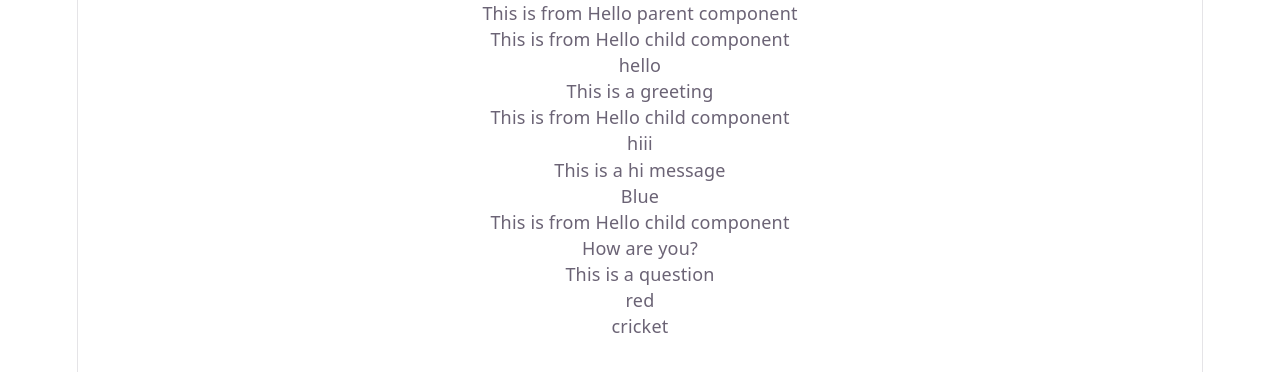
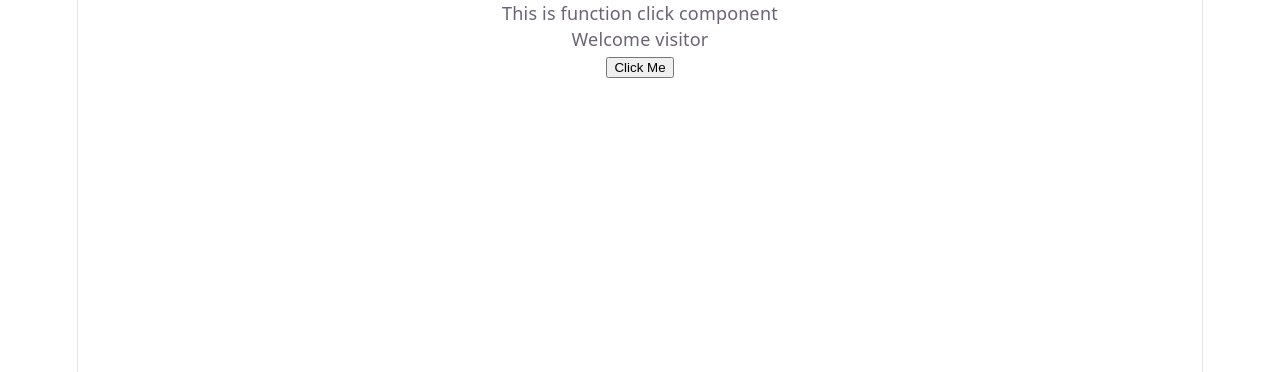
Before and after one commit to manidev-ux/code-evol-react-repo, a React (Vite) app: page / in a window 1280 px wide. Shown: the top 372 px of the page. Built offline with nearby package versions, Linux system fonts and the light colour scheme.

Commit message:
event handling commit

```diff
--- a/src/App.jsx
+++ b/src/App.jsx
@@ -1,9 +1,9 @@
-import HelloPar from "./components/De-structuring/HelloPar";
+import FunctionClick from "./components/EventHandling/FunctionClick";
 
 function App() {
   return (
     <div>
-      <HelloPar />
+      <FunctionClick />
     </div>
   );
 }
--- /dev/null
+++ b/src/components/EventHandling/FunctionClick.jsx
@@ -0,0 +1,26 @@
+import React, { Component } from "react";
+
+class FunctionClick extends Component {
+  constructor(props) {
+    super(props);
+
+    this.state = {
+      message: "Welcome visitor",
+    };
+  }
+  changeHandler() {
+    this.setState({
+      message: "Thank you for subscribing",
+    });
+  }
+  render() {
+    return (
+      <>
+        <p>This is function click component</p>
+        <p>{this.state.message}</p>
+        <button onClick={this.changeHandler.bind(this)}>Click Me</button>
+      </>
+    );
+  }
+}
+export default FunctionClick;
```
